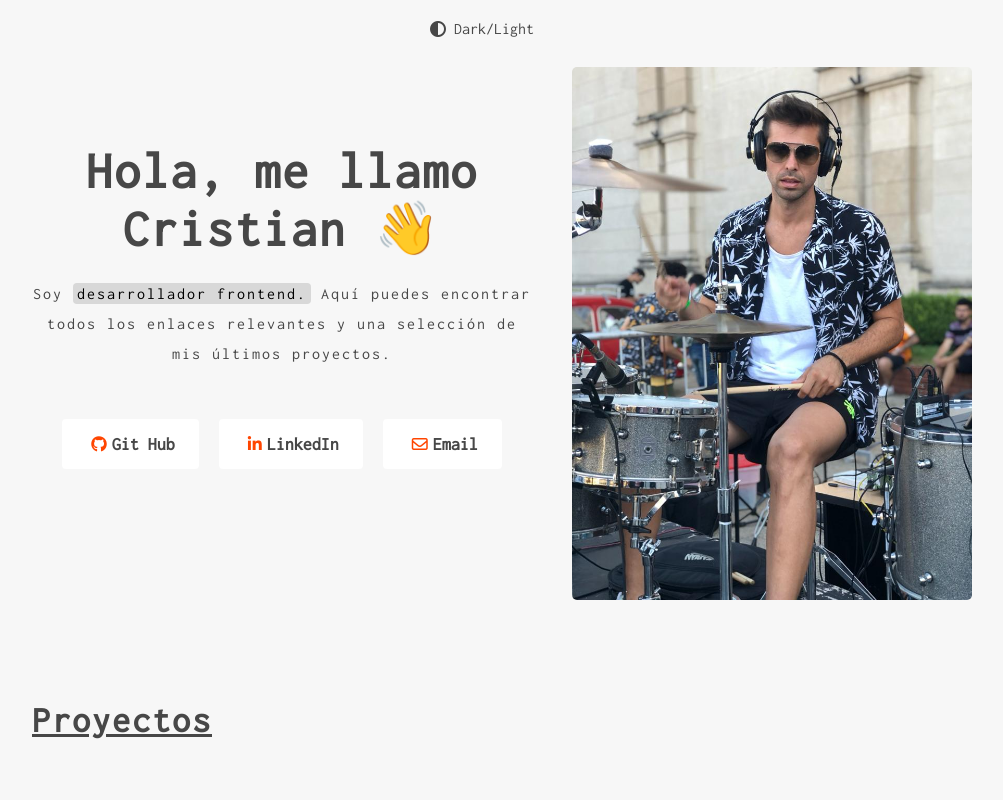
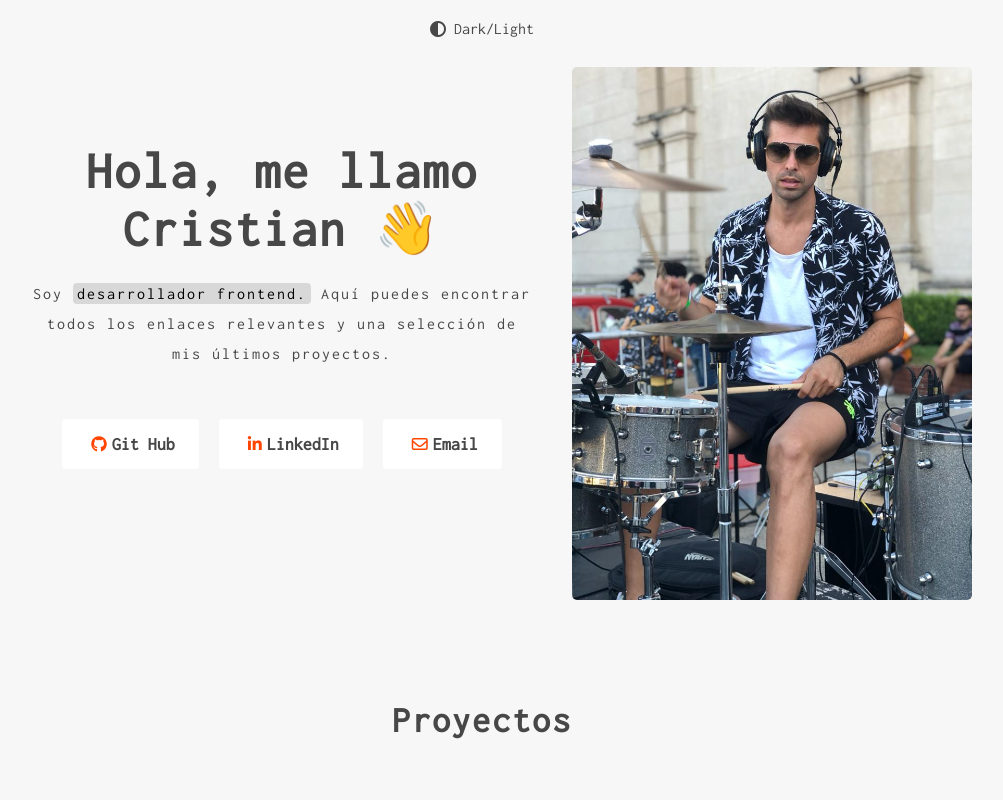
Before and after one commit to CristianMozetich/Portfolio, a React (Vite) app: page / in a window 1280 px wide. Shown: the top 800 px of the page, without its empty margins (158-1161 px from the left). Built offline with nearby package versions, Linux system fonts and the light colour scheme.

Commit message:
actualizacion

```diff
--- a/src/Components/Proyects/Proyects.css
+++ b/src/Components/Proyects/Proyects.css
@@ -1,8 +1,9 @@
   .titulo_proyectos{
-    max-width: 900px;
+    max-width: 1300px;
     display: flex;
-    text-decoration: underline;
-    text-align: left;
+    justify-content: center;
+    align-items: center;
+    text-align: center;
     margin: auto;
     letter-spacing: 0.125rem;
     line-height: 1.125;
```
